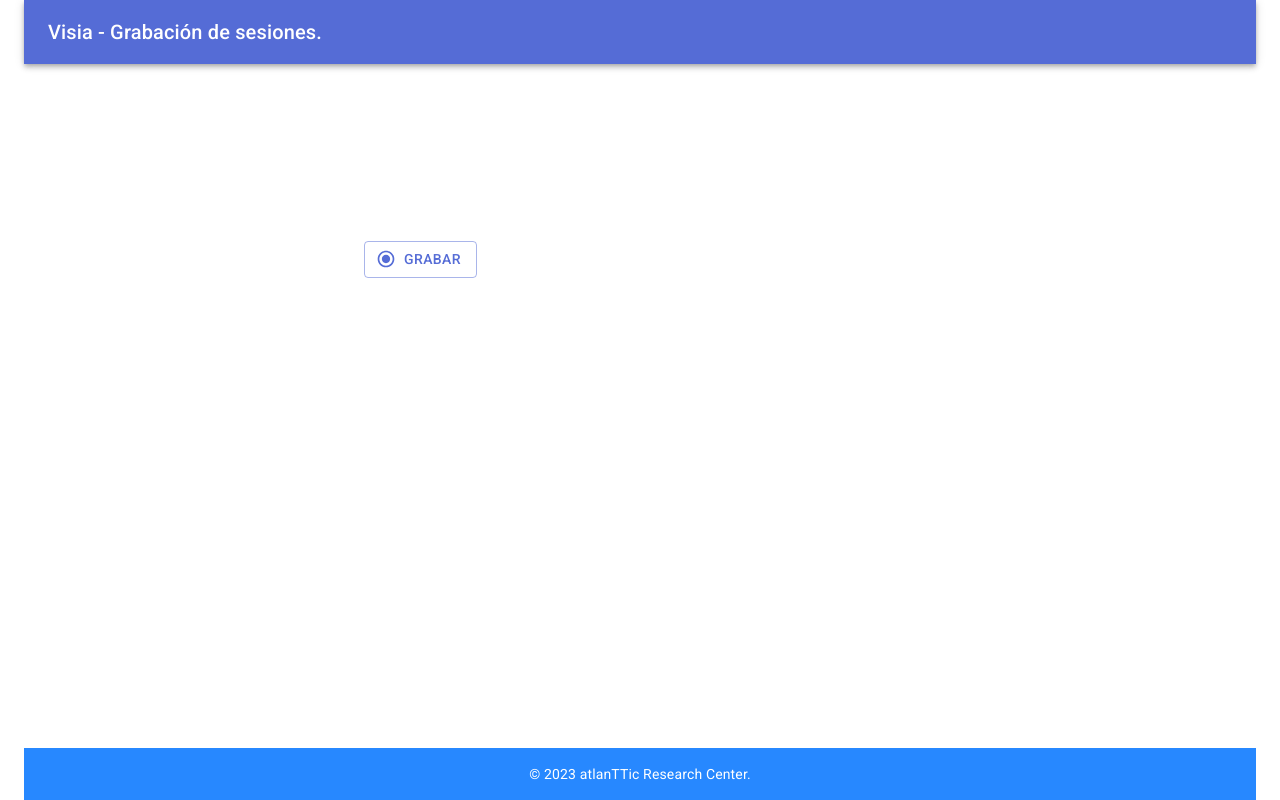
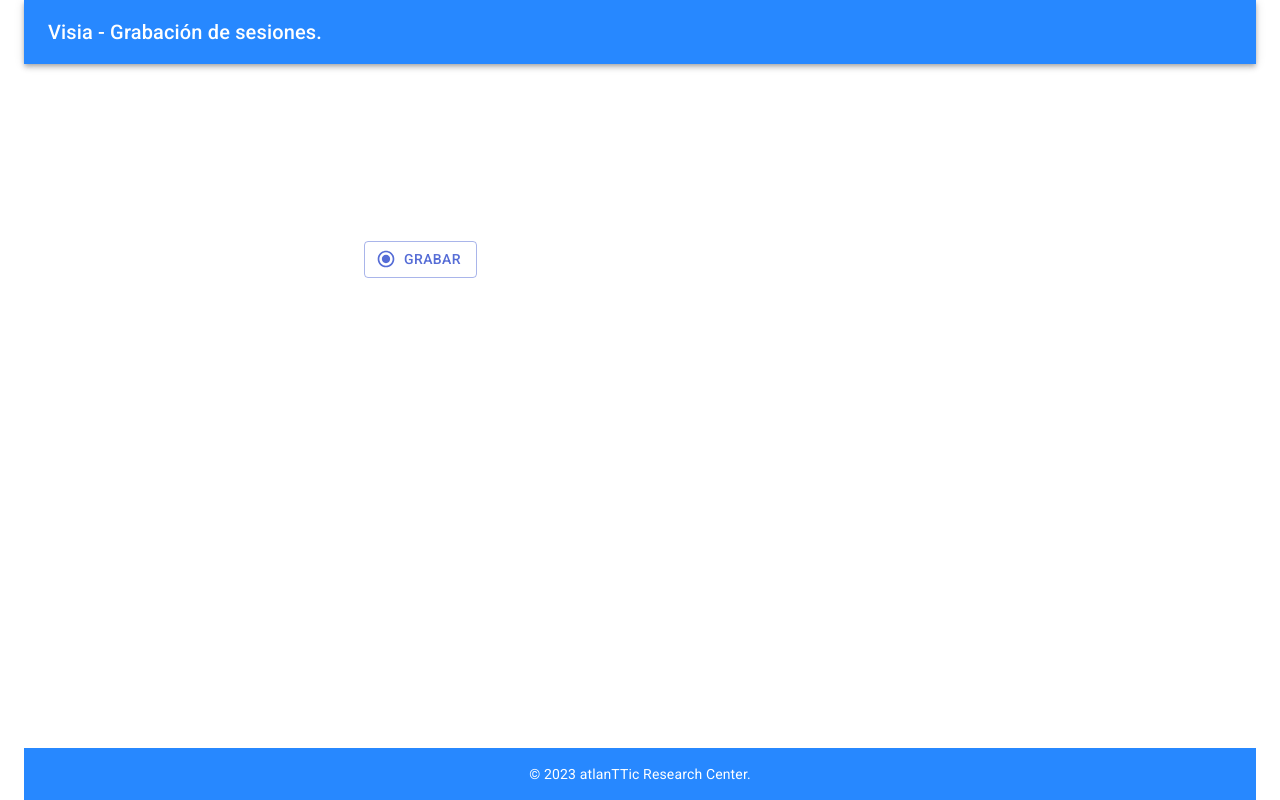
Before and after one commit to JMasr/visia-material-vite-ts, a React (Vite) app: page / in a window 1280 px wide. Built offline with nearby package versions, Linux system fonts and the light colour scheme; no server answers.

Commit message:
Set the color to the Visia-Form app

```diff
--- a/src/components/Header.tsx
+++ b/src/components/Header.tsx
@@ -2,11 +2,12 @@ import React from "react";
 import AppBar from "@mui/material/AppBar";
 import Toolbar from "@mui/material/Toolbar";
 import Typography from "@mui/material/Typography";
+import { colors } from "@mui/material";
 
 const Header: React.FC = () => {
   return (
     <AppBar position="static">
-      <Toolbar>
+      <Toolbar style={{ backgroundColor: "#2788ff" }}>
         <Typography variant="h6" component="div" sx={{ flexGrow: 1 }}>
           Visia - Grabación de sesiones.
         </Typography>
```
